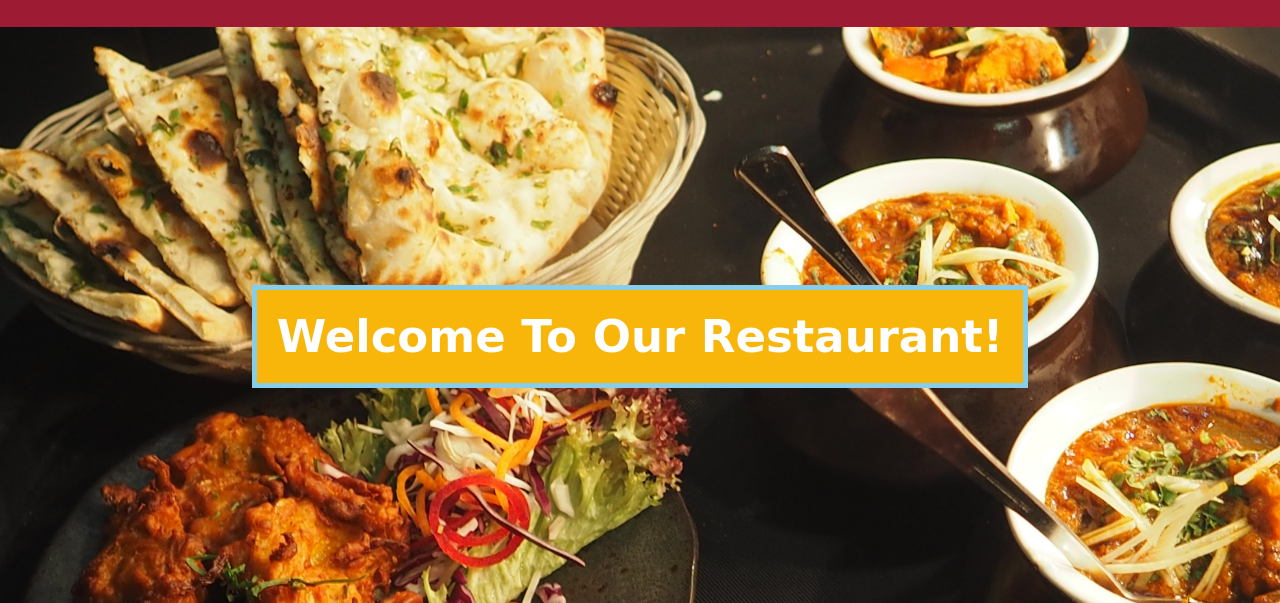
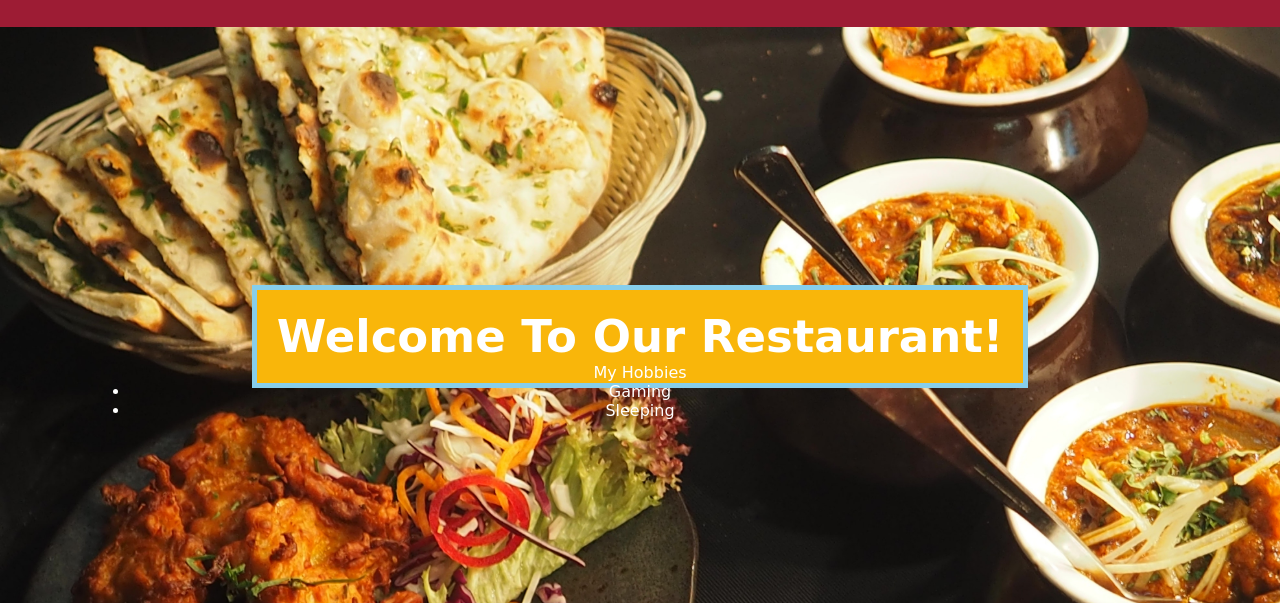
Before and after one commit to AyumRestaurant/AyumRestaurant.github.io, a plain HTML site: page index.html in a window 1280 px wide. Shown: the part 197-800 px from the top of the page. Drawn offline with Linux system fonts and the light colour scheme.

Commit message:
Initial commit

```diff
--- a/index.html
+++ b/index.html
@@ -34,6 +34,11 @@
 		<div class="banner">
 			<div class="h1">
 			<h1><strong class="h1">Welcome To Our Restaurant!</strong></h1>
+			<ul>
+				<p>My Hobbies</p>
+				<li>Gaming</li>
+				<li>Sleeping</li>
+			</ul>
 			</div>
 		</div>
 	</div>
```
